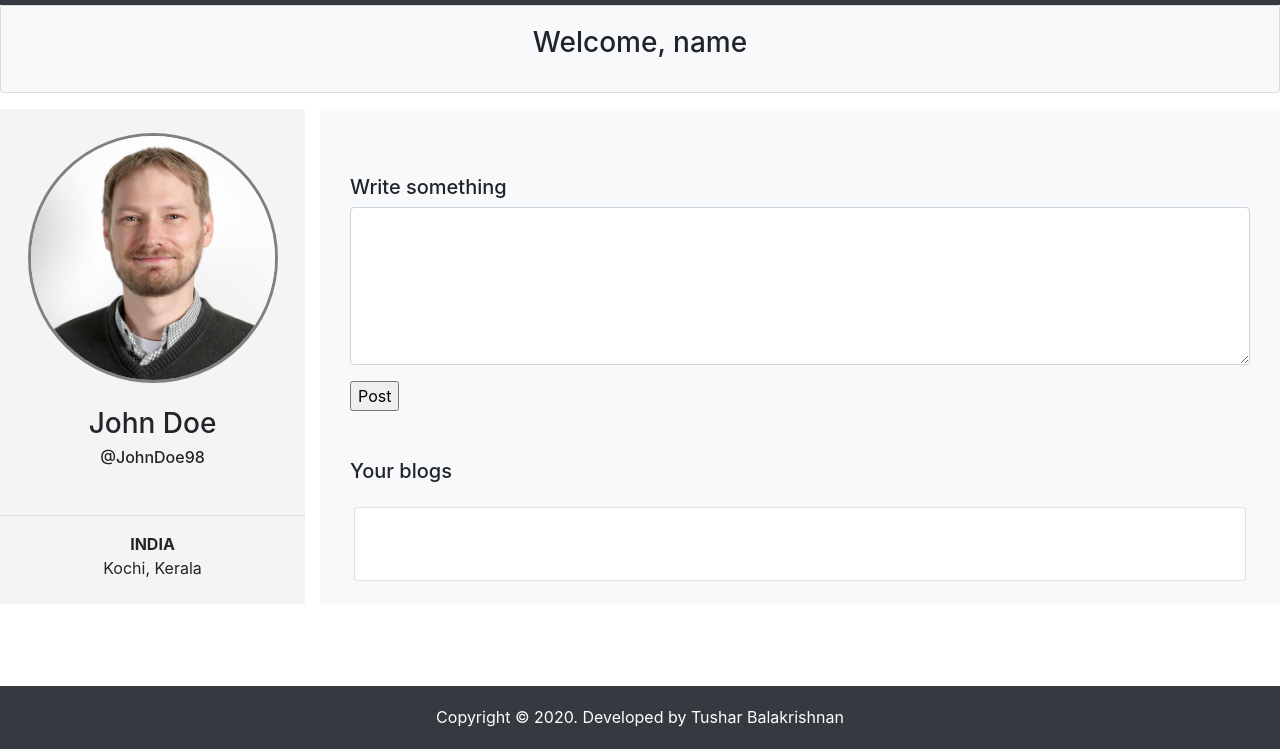
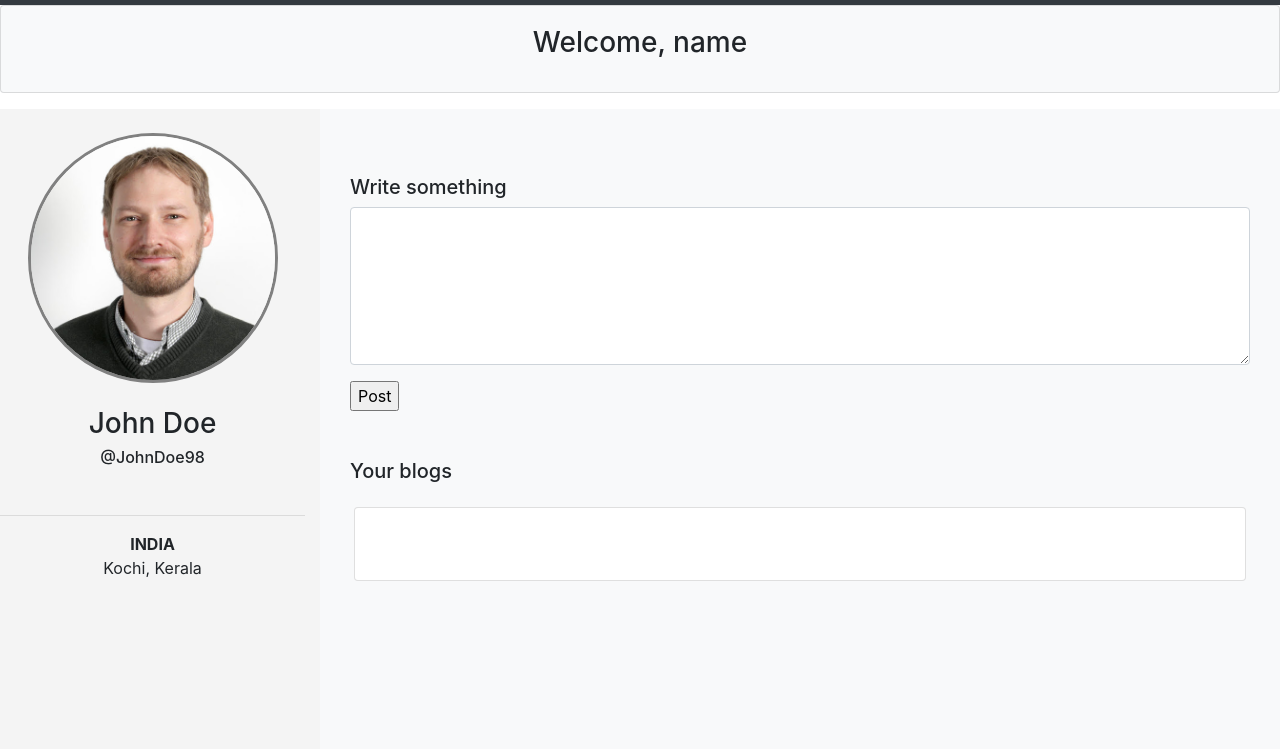
Before and after one commit to iamtusharbala/Blog-It-, a plain HTML site: page home.html in a window 1280 px wide. Shown: the part 51-800 px from the top of the page. Drawn offline with nearby package versions, Linux system fonts and the light colour scheme.

Commit message:
footer correction

```diff
--- a/css/style.css
+++ b/css/style.css
@@ -11,6 +11,7 @@
     position: relative;
     bottom: 0;
     width: 100%;
+    z-index: 2;
 }
 
 #profilepic-id {
@@ -27,7 +28,7 @@
 
 @media(min-width:768px) {
     #footer {
-        position: absolute;
+        position: relative;
     }
 }
 
--- a/home.html
+++ b/home.html
@@ -59,10 +59,10 @@
 
     <section class="home-main">
         <div class="container-fluid">
-            <div class="row">
+            <div class="row" style="height: 100vh;">
                 <!--Sidebar-->
-                <div class="sidebar col-md-3 col-12 col-sm-12 pl-0">
-                    <aside style="background: #f4f4f4;" class="text-center">
+                <div class="sidebar col-md-3 col-12 col-sm-12 pl-0" style="background: #f4f4f4;" >
+                    <aside class="text-center">
                         <div class="profile-picture pt-4">
                             <img src="assets/profile.jpg" id="profilepic-id" class="rounded-circle" width="250"
                                 height="250" alt="profile-picture">
```
